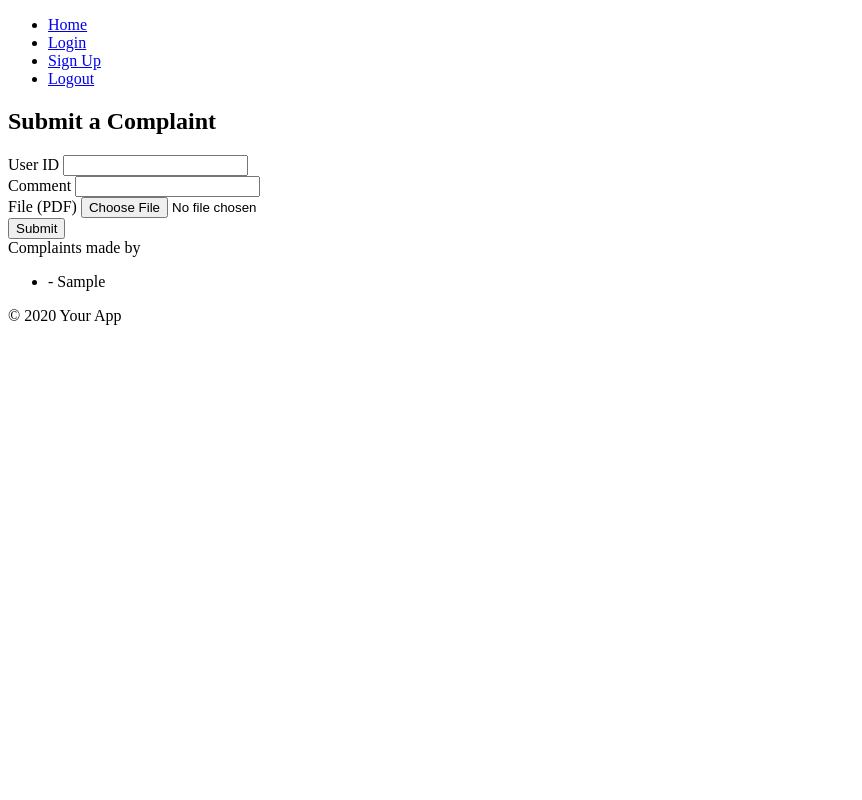
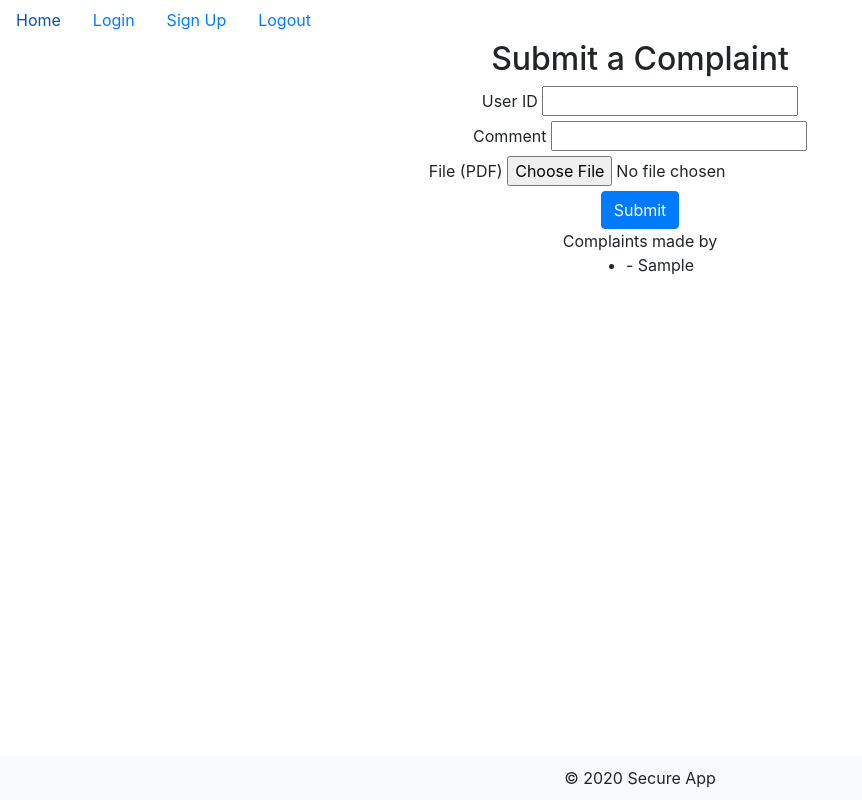
Before and after one commit to AtoBrightSide/secure-web-app-flask, a Flask app: template complaint_register/templates/submit_complaint.html in a window 1280 px wide. Shown: the whole page, without its empty margins (0-862 px from the left). Run offline with Flask 3, Linux system fonts and the light colour scheme; tables that the repository leaves empty hold one stand-in row (values such as "Sample post"); the template is opened without the code that fills it: values that come from a table or form of the project are taken from there, most other values are stand-ins (such as "Sample title", 1, 10 or a date in 2020); parts of the project's set-up code (start-up, migrations or seed data) failed here and were passed over; some libraries are stand-ins or nearby versions.

Commit message:
added styling to the templates

```diff
--- a/complaint_register/templates/admin.html
+++ b/complaint_register/templates/admin.html
@@ -2,7 +2,7 @@
 
 {% block content %}
 <h1>Moderator Dashboard</h1>
-<table>
+<table class="table">
     <thead>
         <tr>
             <th>User ID</th>
@@ -29,9 +29,9 @@
                 <form action="{{ url_for('admin_blueprint.toggle_user_status', user_id=user.user_id) }}" method="post">
                     {{ form.csrf_token }}
                     {% if user.admin %}
-                    <button type="submit" disabled>Toggle User Status</button>
+                    <button class="btn btn-secondary" type="submit" disabled>Toggle User Status</button>
                     {% else %}
-                    <button type="submit">Toggle User Status</button>
+                    <button class="btn btn-primary" type="submit">Toggle User Status</button>
                     {% endif %}
                 </form>
             </td>
--- a/complaint_register/templates/base.html
+++ b/complaint_register/templates/base.html
@@ -6,16 +6,48 @@
     <meta name="viewport" content="width=device-width, initial-scale=1.0">
     <title>Your App</title>
     <!-- Include your CSS and JavaScript files -->
+    <link rel="stylesheet" href="https://stackpath.bootstrapcdn.com/bootstrap/4.5.0/css/bootstrap.min.css">
+    <style>
+        .flash-messages {
+            list-style-type: none;
+            padding: 0;
+            text-align: center;
+        }
+
+        .flash-messages li {
+            margin-bottom: 10px;
+            padding: 10px;
+            background-color: #f8d7da;
+            color: #721c24;
+        }
+        footer {
+        position: fixed;
+        left: 0;
+        bottom: 0;
+        width: 100%;
+        text-align: center;
+        background-color: #f8f9fa;
+        padding: 10px 0;
+    }
+    </style>
 </head>
 
 <body>
     <!-- Navigation menu -->
     <nav>
-        <ul>
-            <li><a href="{{ url_for('complaint_blueprint.complaint') }}">Home</a></li>
-            <li><a href="{{ url_for('auth_blueprint.login') }}">Login</a></li>
-            <li><a href="{{ url_for('auth_blueprint.signup') }}">Sign Up</a></li>
-            <li><a href="{{ url_for('auth_blueprint.logout') }}">Logout</a></li>
+        <ul class="nav">
+            <li class="nav-item">
+                <a class="nav-link" href="{{ url_for('complaint_blueprint.complaint') }}">Home</a>
+            </li>
+            <li class="nav-item">
+                <a class="nav-link" href="{{ url_for('auth_blueprint.login') }}">Login</a>
+            </li>
+            <li class="nav-item">
+                <a class="nav-link" href="{{ url_for('auth_blueprint.signup') }}">Sign Up</a>
+            </li>
+            <li class="nav-item">
+                <a class="nav-link" href="{{ url_for('auth_blueprint.logout') }}">Logout</a>
+            </li>
         </ul>
     </nav>
 
@@ -35,7 +67,7 @@
                 for (var i = 0; i < flashMessages.length; i++) {
                     flashMessages[i].remove();
                 }
-            }, 3000); // 5000 milliseconds = 5 seconds
+            }, 5000); // 5000 milliseconds = 5 seconds
         </script>
         {% endif %}
         {% endwith %}
@@ -44,8 +76,11 @@
 
     <!-- Footer -->
     <footer>
-        &copy; {{ current_year }} Your App
+        &copy; {{ current_year }} Secure App
     </footer>
+
+    <!-- Include Bootstrap JS -->
+    <script src="https://stackpath.bootstrapcdn.com/bootstrap/4.5.0/js/bootstrap.min.js"></script>
 </body>
 
 </html>
--- a/complaint_register/templates/submit_complaint.html
+++ b/complaint_register/templates/submit_complaint.html
@@ -1,6 +1,24 @@
 {% extends 'base.html' %}
 
 {% block content %}
+<style>
+    .center-content {
+        display: flex;
+        flex-direction: column;
+        align-items: center;
+        text-align: center;
+        margin: auto;
+        max-width: 500px;
+    }
+
+    .errors {
+        color: red;
+        list-style-type: none;
+        padding: 0;
+    }
+</style>
+
+<div class="center-content">
     <h2>Submit a Complaint</h2>
     <form method="POST" enctype="multipart/form-data">
         {{ form.csrf_token }}
@@ -14,6 +32,7 @@
             {% endfor %}
         </ul>
         {% endif %}
+        {% if form.captcha %}
         {{ form.captcha.label }} {{ form.captcha }}
         {% if form.captcha.errors %}
         <ul class="errors">
@@ -22,7 +41,8 @@
             {% endfor %}
         </ul>
         {% endif %}
-  <input type="submit" value="Submit">
+        {% endif %}
+        <button class="btn btn-primary" type="submit">Submit</button>
     </form>
 
     {% if complaints %}
@@ -35,4 +55,5 @@
         {% endfor %}
     </ul>
     {% endif %}
+</div>
 {% endblock %}
```
Also changed, not shown: complaint_register/templates/signup.html (+1 -8 lines). Lines whose indentation alone changed are shown as unchanged.
